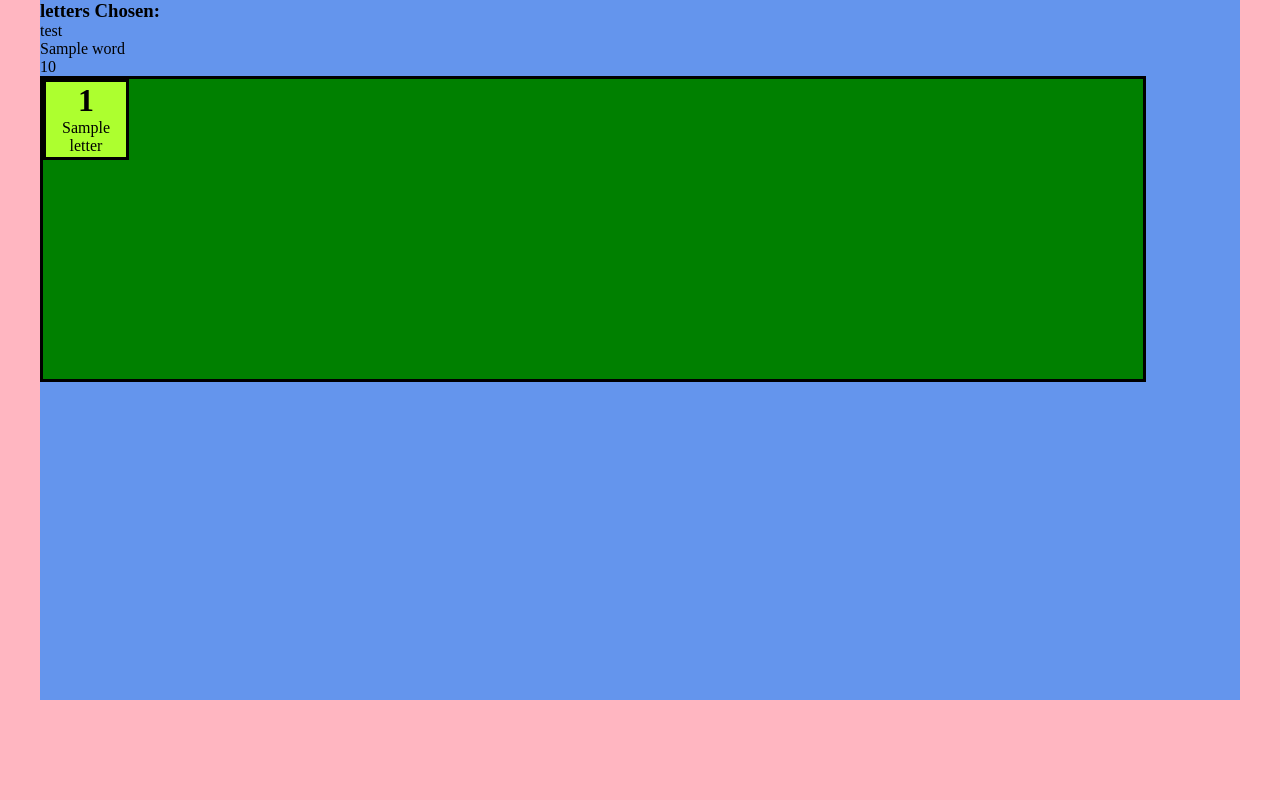
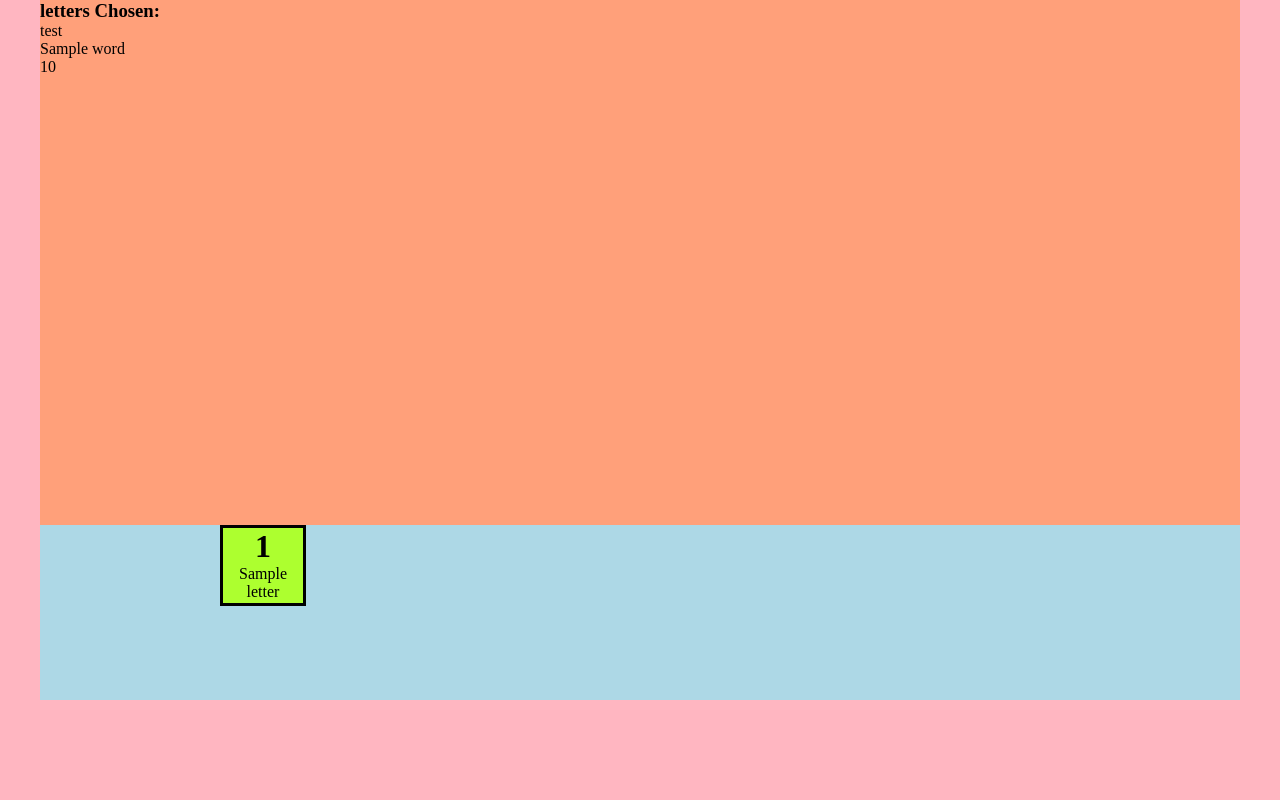
Before and after one commit to BenediktRunar/wordGame, a Flask app: template pythonFiles/templates/playerVsComputer.html in a window 1280 px wide. Run offline with Flask 2, Linux system fonts and the light colour scheme; the template is opened without the code that fills it: most values are stand-ins (such as "Sample title", 1, 10 or a date in 2020).

Commit message:
fixed layout

```diff
--- a/pythonFiles/static/style.css
+++ b/pythonFiles/static/style.css
@@ -16,30 +16,22 @@ body{
     left: 0;
     height: 100%;
     width: 100%;
-    display: flex;
+    display: table;
 }
 .gameContainer{
-    background-color: cornflowerblue;
+    background-color: lavender;
     width: 1200px;
     height:  700px;
     margin: 0 auto;
-    align-items: stretch;
-}
-.letterBump{
-    margin-top:-20px;
 }
 #lettersField{
-    width: 300px;
-    height: 300px;
+    width: 1100px;
+    height: 400px;
     background-color: red;
     float: left;
 }
 #lettersContainer{
-    float: left;
-    width: 1100px;
-    height: 300px;
-    background-color: green;
-    border-style: solid;
+    margin-left: 15%;
 }
 
 .letterBox{
@@ -50,3 +42,13 @@ body{
     border-style: solid;
     text-align: center;
 }
+.box1{
+    width: 100%;
+    height: 75%;
+    background-color: lightsalmon;
+}
+.box2{
+    width: 100%;
+    height: 25%;
+    background-color: lightblue;
+}
--- a/pythonFiles/templates/playerVsComputer.html
+++ b/pythonFiles/templates/playerVsComputer.html
@@ -3,7 +3,7 @@
 
 {% block content %}
     <div class="gameContainer">
-        <div class="lettersField">
+        <div class="box1">
             <h3>letters Chosen: </h3>
             <!-- Testing -->
             <p>test</p>
@@ -11,8 +11,9 @@
             <p>{{wordScore}}</p>
             <!-- Testing -->
         </div>
+        <div class="box2">
         <div id="lettersContainer">
-                {% for letter in l %}
+            {% for letter in l %}
                     <div class="letterBox">
                     <h1>
                         {{ letter[0] }}
@@ -23,7 +24,12 @@
                         </p>
                         {% endif %}
                     </div>
+                    <div style="display: none; float: left">
+                        {%  print(loop.index - 1) %}
+                        {% print(l[loop.index - 1]) %}
+                    </div>
                 {% endfor %}
+        </div>
         </div>
     </div>
 {% endblock content %}
```
